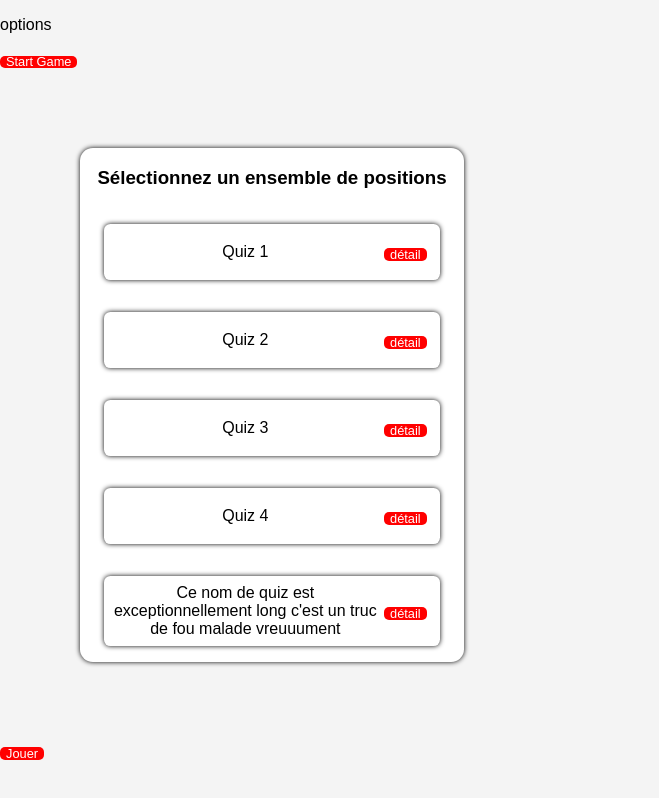
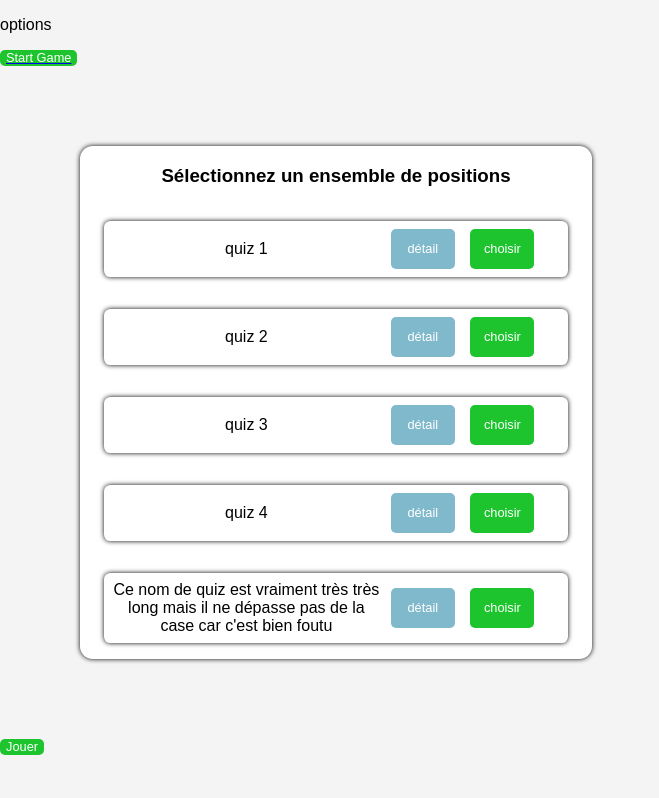
Before and after one commit to mathis-magnin/fingerfit, an Angular app in the folder front-end/: page /options in a window 1280 px wide. Shown: the whole page, without its empty margins (0-659 px from the left). Built offline with nearby package versions, Linux system fonts and the light colour scheme.

Commit message:
feat: ajout du composant quiz #9

```diff
--- a/front-end/src/app/app.module.ts
+++ b/front-end/src/app/app.module.ts
@@ -13,6 +13,7 @@ import { ButtonComponent } from './components/button/button.component';
 import { QuizListComponent } from './components/quiz-list/quiz-list.component';
 import { CustomCheckboxComponent } from './components/custom-checkbox/custom-checkbox.component';
 import { ExitButtonComponent } from './components/exit-button/exit-button.component';
+import { QuizComponent } from './components/quiz/quiz.component';
 
 @NgModule({
   declarations: [
@@ -28,7 +29,8 @@ import { ExitButtonComponent } from './components/exit-button/exit-button.compon
     KeyboardComponent,
     ButtonComponent,
     CustomCheckboxComponent,
-    ExitButtonComponent
+    ExitButtonComponent,
+    QuizComponent
   ],
   imports: [
     BrowserModule,
--- a/front-end/src/app/components/button/button.component.html
+++ b/front-end/src/app/components/button/button.component.html
@@ -1,10 +1,10 @@
+<a [routerLink]="link" class="button-link">
     <button class="button">
-    <a [routerLink]="link" class="button-link">
             <div class="button-picture">
                 <img [src]="picture">
             </div>
             <div class="button-text">
                 {{ text }}
             </div>
+    </button>
 </a>
-</button>
--- a/front-end/src/app/components/button/button.component.scss
+++ b/front-end/src/app/components/button/button.component.scss
@@ -1,25 +1,19 @@
 .button {
+    display: flex;
+    justify-content: center;
+    align-items: center;
     min-width: 2em;
     min-height: 1em;
+    padding-top:0.75vh;
+    padding-bottom:0.75vh;
     border: none;
     border-radius: 5px;
-    transform: scale(1);
-    transition-duration: 0.5s;
     cursor: pointer;
-    background-color: red;
+    background-color: var(--app-button-background-color, #1dc42e);
     font-size: 1vw;
     line-height: 0px;
-
-    .button-link {
-        display: flex;
-        align-items: center;
-        flex-direction: row;
-
-        width: max-content;
-        height: max-content;
-        text-decoration: none;
-    }
-
+    height: var(--app-button-height);
+    width: var(--app-button-width);
     .button-text {
         color: white;
     }
@@ -35,8 +29,12 @@
         opacity: 0.5;
     }
 
-    img {
-        max-width: 20px;
-        max-height: 20px;
+    img{
+        max-width: 4vw;
+        max-height: 3vh;
     }
 }
+
+.button-link {
+    text-decoration: none;
+}
--- a/front-end/src/app/components/quiz-list/quiz-list.component.html
+++ b/front-end/src/app/components/quiz-list/quiz-list.component.html
@@ -1,18 +1,8 @@
 <div class="quiz-list">
     <h3>Sélectionnez un ensemble de positions</h3>
-    <div class="quiz">
-        Quiz 1 <app-button class="quiz-button" [text]="'détail'"></app-button>
-    </div>
-    <div class="quiz">
-        Quiz 2 <app-button class="quiz-button" [text]="'détail'"></app-button>
-    </div>
-    <div class="quiz">
-        Quiz 3 <app-button class="quiz-button" [text]="'détail'"></app-button>
-    </div>
-    <div class="quiz">
-        Quiz 4 <app-button class="quiz-button" [text]="'détail'"></app-button>
-    </div>
-    <div class="quiz">
-        Ce nom de quiz est exceptionnellement long c'est un truc de fou malade vreuuument<app-button class="quiz-button" [text]="'détail'"></app-button>
-    </div>
+    <app-quiz [title]="'quiz 1'"></app-quiz>
+    <app-quiz [title]="'quiz 2'"></app-quiz>
+    <app-quiz [title]="'quiz 3'"></app-quiz>
+    <app-quiz [title]="'quiz 4'"></app-quiz>
+    <app-quiz [title]="'Ce nom de quiz est vraiment très très long mais il ne dépasse pas de la case car c\'est bien foutu'"></app-quiz>
 </div>
--- a/front-end/src/app/components/quiz-list/quiz-list.component.scss
+++ b/front-end/src/app/components/quiz-list/quiz-list.component.scss
@@ -7,20 +7,7 @@
     background-color: white;
     border-radius: 1dvi;
     box-shadow: 0 0 5px 0px black;
-    width:30vw;
+    width:40vw;
 
     margin: 10vh;
-
-    .quiz {
-        display: grid;
-        grid-template-columns: 5fr 1fr;
-        align-items: center;
-        background-color: white;
-        border-radius: 0.5dvi;
-        box-shadow: 0 0 5px 0px black;
-        width: 25vw;
-        min-height: 5vh;
-        margin: 2vh;
-        padding: 1vh;
-    }
 }
--- a/front-end/src/app/components/quiz-list/quiz-list.component.ts
+++ b/front-end/src/app/components/quiz-list/quiz-list.component.ts
@@ -1,4 +1,4 @@
-import { Component, Input, OnInit } from '@angular/core';
+import { Component} from '@angular/core';
 
 @Component({
     selector: 'app-quiz-list',
@@ -8,8 +8,5 @@ import { Component, Input, OnInit } from '@angular/core';
 
 export class QuizListComponent {
 
-    @Input()
-    public text: string = 'quiz-list';
-
     constructor() {}
 }
--- /dev/null
+++ b/front-end/src/app/components/quiz/quiz.component.html
@@ -0,0 +1,5 @@
+<div class="quiz">
+    {{title}}
+    <app-button class="detail-quiz-button" [text]="'détail'"></app-button>
+    <app-button class="chose-quiz-button" [text]="'choisir'"></app-button>
+</div>
--- /dev/null
+++ b/front-end/src/app/components/quiz/quiz.component.scss
@@ -0,0 +1,26 @@
+.quiz {
+    display: grid;
+    grid-template-columns: 3fr 1fr 1fr;
+    align-items: center;
+    background-color: white;
+    border-radius: 0.5dvi;
+    box-shadow: 0 0 5px 0px black;
+    width: 35vw;
+    min-height: 5vh;
+    margin: 2vh;
+    padding: 1vh;
+}
+
+:host {
+    .quiz .detail-quiz-button {
+        --app-button-height: 5vh;
+        --app-button-width: 5vw;
+        margin-left: 10px;
+        --app-button-background-color: rgb(128, 185, 203);
+    }
+
+    .quiz .chose-quiz-button {
+        --app-button-height: 5vh;
+        --app-button-width: 5vw;
+    }
+}
--- /dev/null
+++ b/front-end/src/app/components/quiz/quiz.component.ts
@@ -0,0 +1,16 @@
+import { Component, Input } from '@angular/core';
+
+@Component({
+selector: 'app-quiz',
+templateUrl: './quiz.component.html',
+styleUrl: './quiz.component.scss'
+})
+
+export class QuizComponent {
+
+    @Input()
+    public title: string = 'quiz';
+
+    constructor() {}
+
+}
```
Lines whose indentation alone changed are shown as unchanged.
